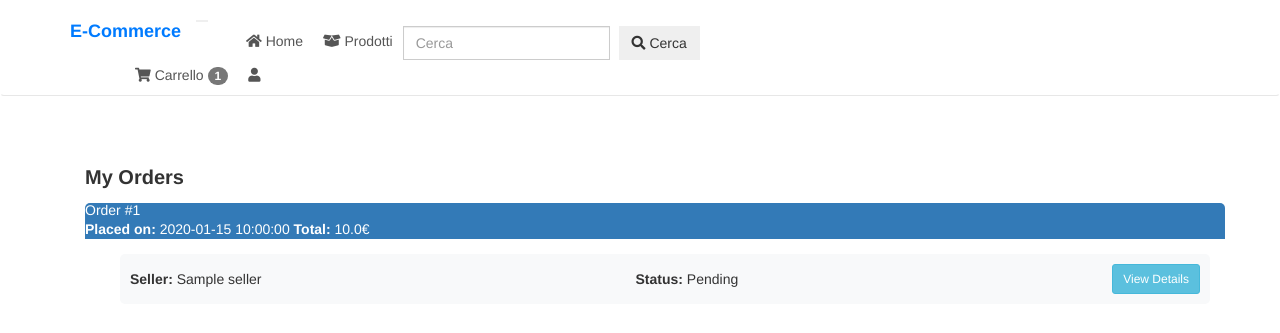
After one commit to danielcarpitella/db_project, a Flask app: page /orders in a window 1280 px wide. The commit adds this page. Shown: the top 333 px of the page. Run offline with Flask 3, Linux system fonts and the light colour scheme; a user stored in the database is signed in; tables that the repository leaves empty hold one stand-in row (values such as "Sample post"); some libraries are stand-ins or nearby versions.

Commit message:
Build: added order and order details sections

```diff
--- a/app/orders/views.py
+++ b/app/orders/views.py
@@ -1,7 +1,7 @@
 from flask import render_template, redirect, url_for, flash, request, session, abort
 from flask_login import login_required, current_user
 from app.orders import orders
-from app.models import Order, Product, Cart, ProductsCart, SellerOrder, ProductOrderQuantity, Buyer
+from app.models import Order, Product, Cart, ProductsCart, SellerOrder, ProductOrderQuantity, Buyer, User
 from app import db
 from .forms import ShippingForm
 
@@ -116,8 +116,80 @@ def checkout_confirmation():
     return render_template('checkout_confirmation.html', order=order, products_ordered=products_ordered)
 
 
+@orders.route('/orders')
+@login_required
+def buyer_orders():
+    orders = Order.query.filter_by(user_id=current_user.id).order_by(Order.created_at.desc()).all()
+    seller_orders = SellerOrder.query.filter(SellerOrder.buyer_order_id.in_([order.id for order in orders])).all()
+
+    orders_dict = {}
+    for order in orders:
+        orders_dict[order.id] = {
+            'order': order,
+            'seller_orders': [so for so in seller_orders if so.buyer_order_id == order.id]
+        }
+
+    return render_template('orders.html', orders=orders_dict)
+
+
+@orders.route('/orders/<int:store_order_id>')
+@login_required
+def store_order_detail(store_order_id):
+
+    store_order = SellerOrder.query.get_or_404(store_order_id)
+
+    # Verifies that the order belongs to the current user
+    buyer_order = Order.query.get(store_order.buyer_order_id)
+    if buyer_order.user_id != current_user.id:
+        abort(403)
+
+    products_ordered = ProductOrderQuantity.query.filter_by(order_id=store_order.buyer_order_id).all()
+    products_ordered = [po for po in products_ordered if po.product.user_id == store_order.seller_id]
+
+    return render_template('order_details.html', store_order=store_order, products_ordered=products_ordered)
+
+
 @orders.route('/seller/orders')
 @login_required
 def seller_orders():
     if not current_user.seller:
         abort(403)
+
+    seller_orders = SellerOrder.query.filter_by(seller_id=current_user.id).order_by(SellerOrder.created_at.desc()).all()
+
+    orders_list = []
+    for seller_order in seller_orders:
+        buyer_order = Order.query.get(seller_order.buyer_order_id)
+
+        orders_list.append({
+            'order_id': seller_order.order_id,
+            'created_at': buyer_order.created_at,
+            'order_status': seller_order.order_status,
+            'buyer_name': buyer_order.buyer.user.first_name
+        })
+
+    return render_template('sellers_orders.html', orders=orders_list)
+
+
+@orders.route('/seller/orders/<int:order_id>', methods=['GET', 'POST'])
+@login_required
+def seller_order_detail(order_id):
+    seller_order = SellerOrder.query.get_or_404(order_id)
+
+    if seller_order.seller_id != current_user.id:
+        abort(403)
+
+    if request.method == 'POST':
+        new_status = request.form.get('order_status')
+        if new_status in ['Pending', 'Shipped', 'Delivered']:
+            seller_order.order_status = new_status
+            db.session.commit()
+            flash('Order status updated successfully.', 'success')
+        else:
+            flash('Invalid order status.', 'danger')
+
+    buyer_order = Order.query.get(seller_order.buyer_order_id)
+    products_ordered = ProductOrderQuantity.query.filter_by(order_id=seller_order.buyer_order_id).all()
+    products_ordered = [po for po in products_ordered if po.product.user_id == seller_order.seller_id]
+
+    return render_template('sellers_orders_details.html', seller_order=seller_order, buyer_order=buyer_order, products_ordered=products_ordered)
--- a/app/static/style.css
+++ b/app/static/style.css
@@ -63,3 +63,63 @@
 .mt-5 {
     margin-top: 3rem; /* Aggiungi un margine superiore di 3rem */
 }
+
+.card-header .card-title {
+    margin-bottom: 0;
+}
+
+.card-body .ml-3 {
+    margin-left: 1rem;
+}
+
+.card-body .d-flex {
+    display: flex;
+    justify-content: space-between;
+    align-items: center;
+}
+
+.card-body .text-secondary {
+    margin-top: 1rem;
+}
+
+.seller-order-card {
+    margin-left: 2rem; /* Sposta leggermente verso il centro gli ordini dei seller */
+}
+
+.container h2 {
+    font-size: 2rem;
+    font-weight: bold;
+    margin-bottom: 1.5rem;
+}
+
+.card {
+    border-radius: 0.5rem;
+}
+
+.card-header {
+    border-top-left-radius: 0.5rem;
+    border-top-right-radius: 0.5rem;
+}
+
+.card-body {
+    padding: 1.5rem;
+}
+
+.card-body p {
+    margin-bottom: 0.5rem;
+}
+
+.card-body h6 {
+    margin-top: 1rem;
+    font-size: 1.25rem;
+    font-weight: bold;
+}
+
+.card-body .seller-order-card {
+    background-color: #f8f9fa;
+    border-radius: 0.5rem;
+}
+
+.card-body .seller-order-card .card-body {
+    padding: 1rem;
+}
--- a/app/templates/base.html
+++ b/app/templates/base.html
@@ -45,6 +45,7 @@
                         </a>
                         <div class="dropdown-menu dropdown-menu-right" aria-labelledby="userDropdown">
                             <a class="dropdown-item" href="{{ url_for('main.user', username=current_user.id) }}">Profilo</a>
+                            <a class="dropdown-item" href="{{ url_for('orders.buyer_orders') }}">My Orders</a>
                             <a class="dropdown-item" href="{{ url_for('auth.logout') }}">Logout</a>
                         </div>
                     </li>
@@ -56,12 +57,10 @@
                         <a class="nav-link" href="{{ url_for('auth.register') }}"><i class="fas fa-user-plus"></i> Registrati</a>
                     </li>
                 {% endif %}
-
             </ul>
         </div>
     </div>
 </nav>
-
 {% endblock %}
 
 {% block content %}
@@ -72,7 +71,6 @@
         {{ message }}
     </div>
     {% endfor %}
-
     {% block page_content %}{% endblock %}
 </div>
 {% endblock %}
--- /dev/null
+++ b/app/templates/orders.html
@@ -0,0 +1,29 @@
+{% extends "base.html" %}
+{% block title %}My Orders{% endblock %}
+{% block page_content %}
+<div class="container mt-5">
+    <h2 class="mb-4">My Orders</h2>
+    {% for order_id, order_data in orders.items() %}
+    <div class="card mb-4 shadow-sm">
+        <div class="card-header bg-primary text-white d-flex justify-content-between align-items-center">
+            <h5 class="card-title mb-0">Order #{{ order_data.order.id }}</h5>
+            <div>
+                <span><strong>Placed on:</strong> {{ order_data.order.created_at.strftime('%Y-%m-%d %H:%M:%S') }}</span>
+                <span class="ml-3"><strong>Total:</strong> {{ order_data.order.total }}€</span>
+            </div>
+        </div>
+        <div class="card-body">
+            {% for store_order in order_data.seller_orders %}
+            <div class="card mb-3 border-secondary seller-order-card">
+                <div class="card-body d-flex justify-content-between align-items-center">
+                    <span><strong>Seller:</strong> {{ store_order.seller.store_name }}</span>
+                    <span><strong>Status:</strong> {{ store_order.order_status }}</span>
+                    <a href="{{ url_for('orders.store_order_detail', store_order_id=store_order.order_id) }}" class="btn btn-info btn-sm">View Details</a>
+                </div>
+            </div>
+            {% endfor %}
+        </div>
+    </div>
+    {% endfor %}
+</div>
+{% endblock %}
```
Also changed, not shown: app/templates/order_details.html (added, +23 -0 lines), app/templates/sellers_orders.html (added, +22 -0 lines), app/templates/sellers_orders_details.html (added, +34 -0 lines).
